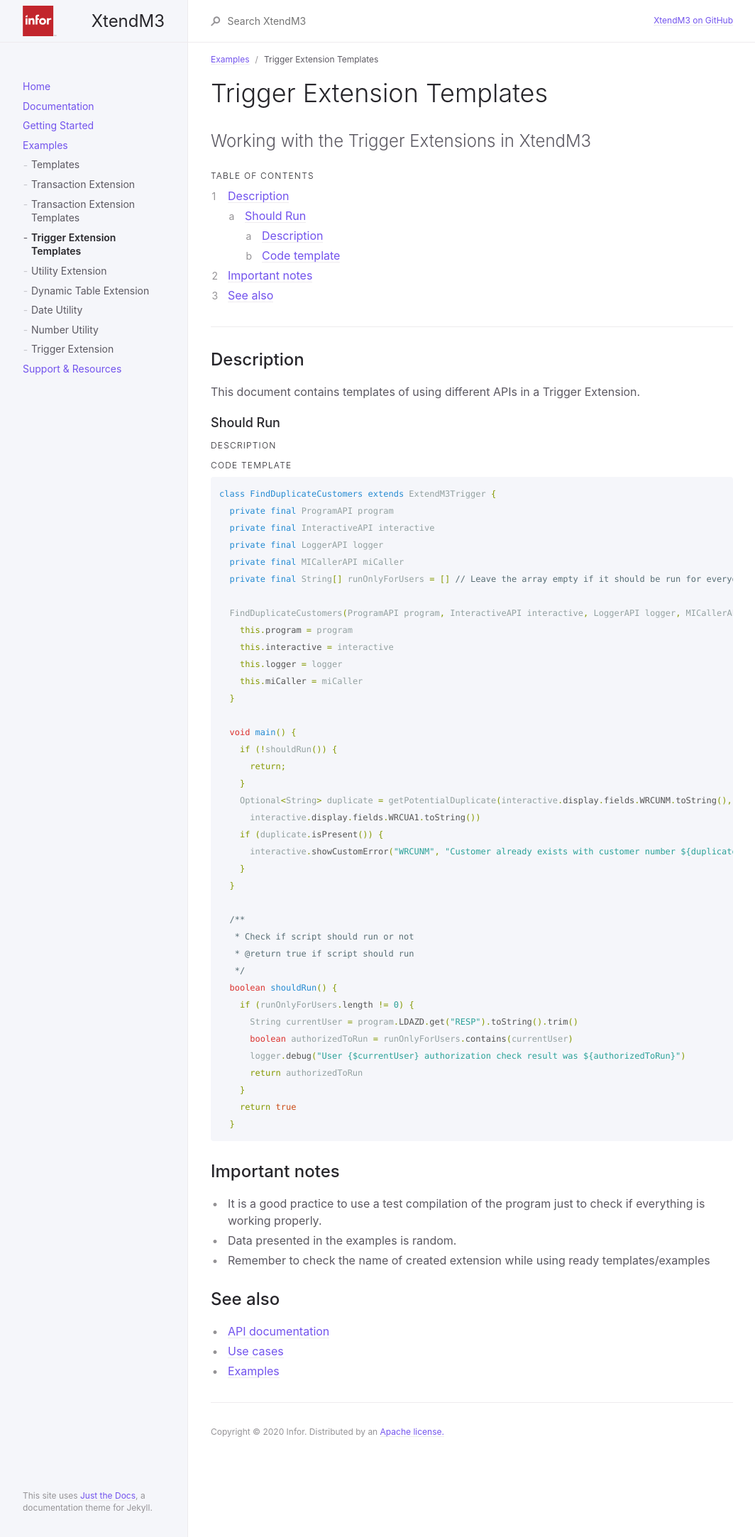
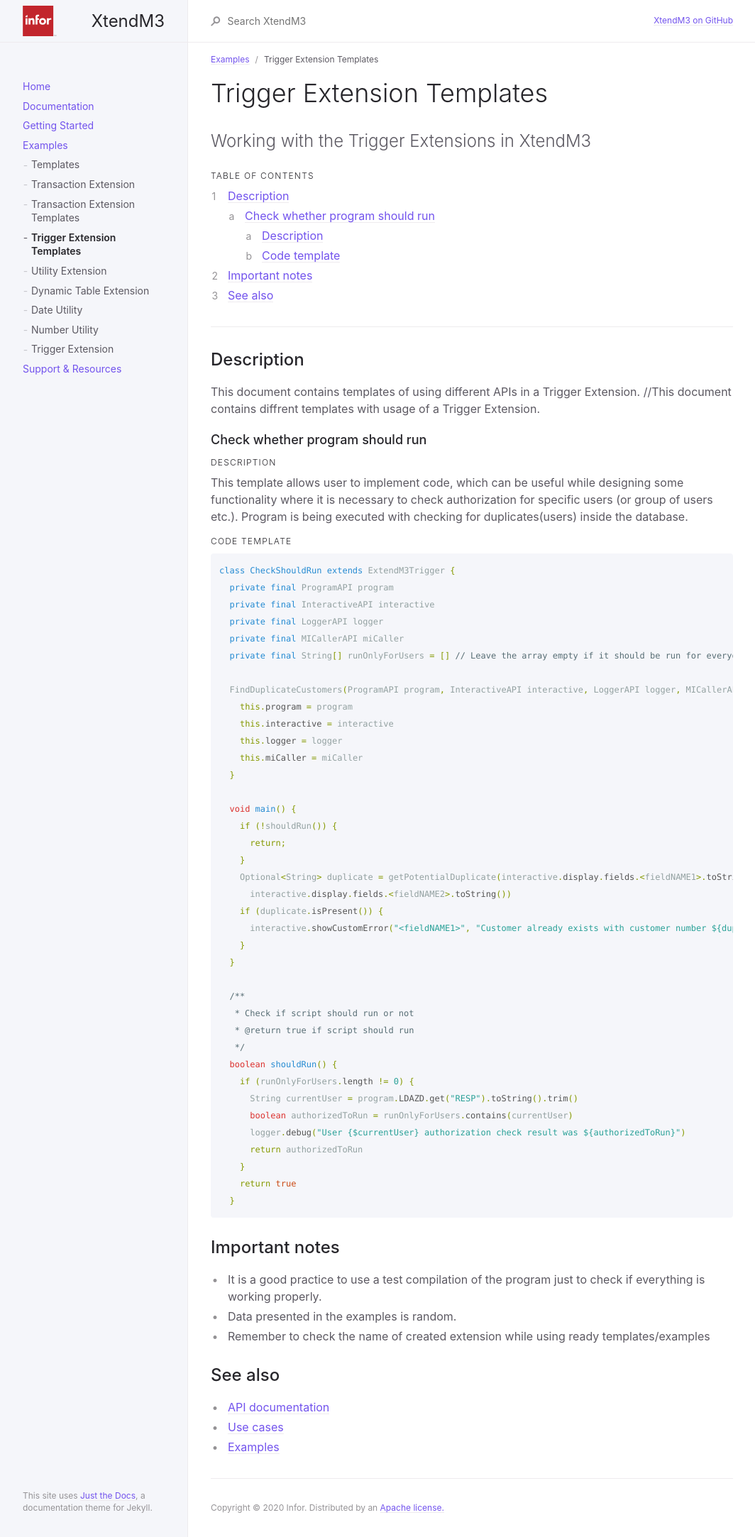
Before and after one commit to infor-cloud/xtendm3, a Jekyll site: the page built from docs/examples/Templates/Trigger_Template.md, in a window 1280 px wide. Shown: the whole page at 71% size, without its empty margins (107-1171 px from the left). Built offline with Jekyll 4.4.1, drawn with Linux system fonts in a browser that asks for light colours.

Commit message:
minor text update

````diff
--- a/docs/examples/Templates/Trigger_Template.md
+++ b/docs/examples/Templates/Trigger_Template.md
@@ -21,12 +21,14 @@ Working with the Trigger Extensions in XtendM3
 
 ## Description
 This document contains templates of using different APIs in a Trigger Extension.
+//This document contains diffrent templates with usage of a Trigger Extension.
 
-### Should Run
+### Check whether program should run
 #### Description
+This template allows user to implement code, which can be useful while designing some functionality where it is necessary to check authorization for specific users (or group of users etc.). Program is being executed with checking for duplicates(users) inside the database.
 #### Code template
 ```groovy
-class FindDuplicateCustomers extends ExtendM3Trigger {
+class CheckShouldRun extends ExtendM3Trigger {
   private final ProgramAPI program
   private final InteractiveAPI interactive
   private final LoggerAPI logger
@@ -44,10 +46,10 @@ class FindDuplicateCustomers extends ExtendM3Trigger {
     if (!shouldRun()) {
       return;
     }
-    Optional<String> duplicate = getPotentialDuplicate(interactive.display.fields.WRCUNM.toString(),
-      interactive.display.fields.WRCUA1.toString())
+    Optional<String> duplicate = getPotentialDuplicate(interactive.display.fields.<fieldNAME1>.toString(),
+      interactive.display.fields.<fieldNAME2>.toString())
     if (duplicate.isPresent()) {
-      interactive.showCustomError("WRCUNM", "Customer already exists with customer number ${duplicate.get()}")
+      interactive.showCustomError("<fieldNAME1>", "Customer already exists with customer number ${duplicate.get()}")
     }
   }
 
````
